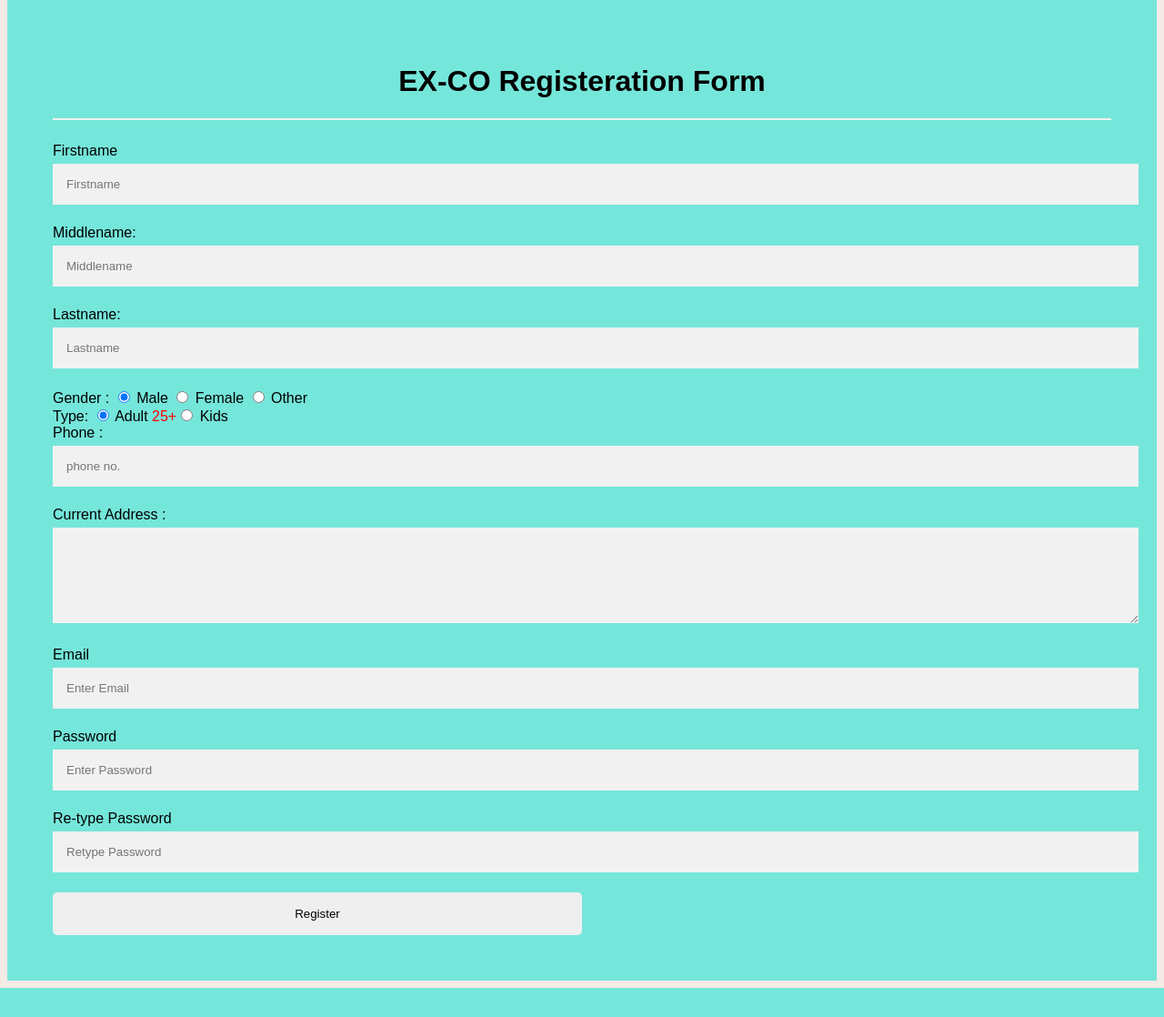
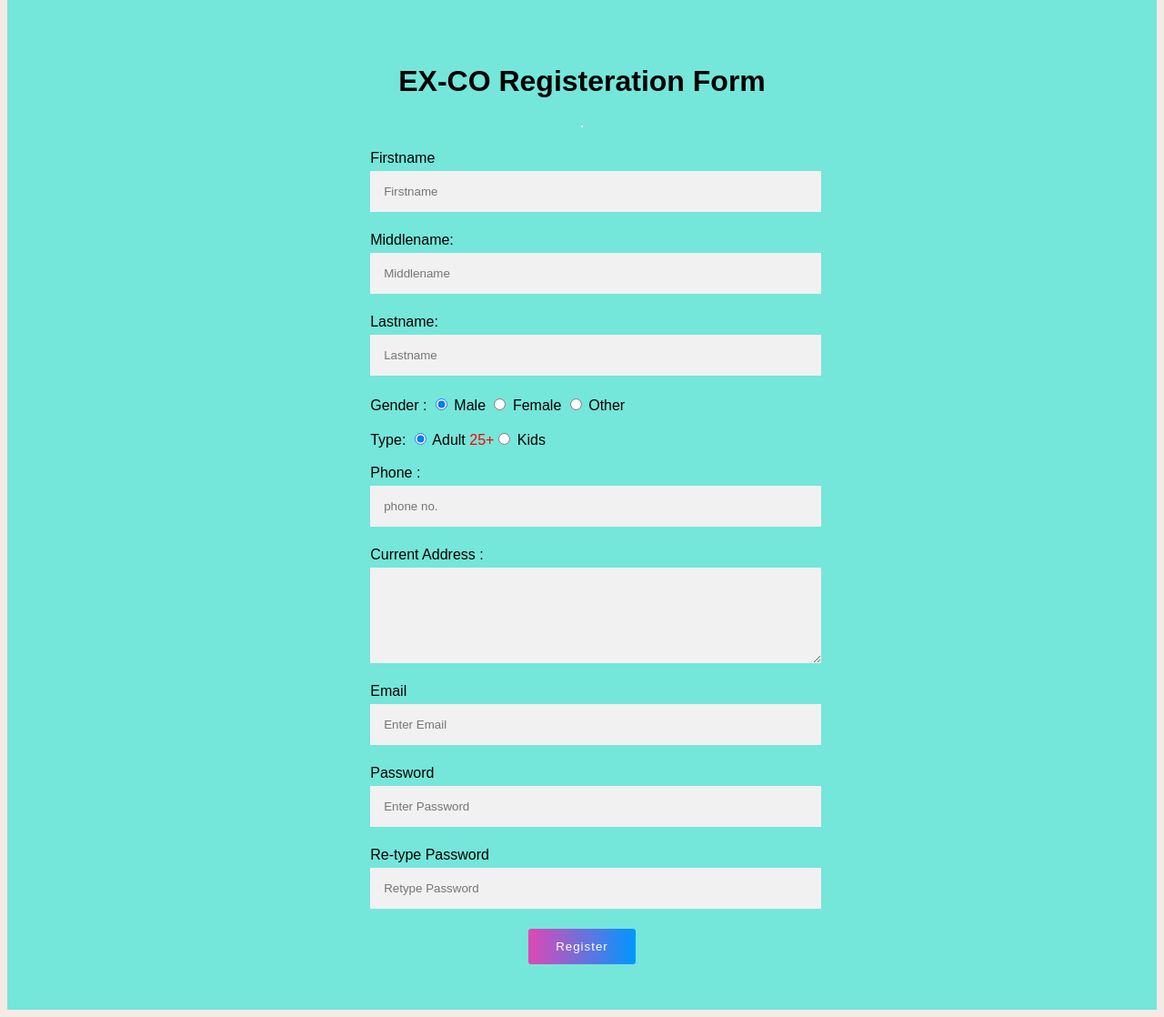
Before and after one commit to juhik7/Ex-Co, a PHP site: page /register.html in a window 1280 px wide; the page is wider, and only the part inside the window is pictured. Shown: the part 249-1367 px from the top of that part at 91% size. Before the commit the page ends 1335 px from the top of that part, so only its background shows below. Run offline with PHP 8.4, Linux system fonts and the light colour scheme.

Commit message:
Update log_in.css

```diff
--- a/css/log_in.css
+++ b/css/log_in.css
@@ -5,6 +5,13 @@ body{
 .container {
     padding: 50px;
   background-color:#75e6da ;
+}
+.form{
+  max-width: 40%;
+  margin: 0 auto;
+  display: flex;
+  flex-direction: column;
+
 }
 input[type=text], input[type=password], textarea {
   width: 100%;
@@ -15,7 +22,7 @@ input[type=text], input[type=password], textarea {
   background: #f1f1f1;
 }
 input[type=text]:focus, input[type=password]:focus {
-  background-color:  #05445e;
+  background-color:   #f2e6ff;
   outline: none;
 }
 div {
@@ -26,17 +33,16 @@ hr {
   margin-bottom: 25px;
 }
 .registerbtn {
-  text-align: center;
-  border-radius: 5px;
-  border: none;
-  cursor: pointer;
-  padding: 16px 30px;
-  width: 50%;
+  padding: 12px 30px;
+  border: 0;
+  background: linear-gradient(to right, #de48b5 0%,#0097ff 100%);
+  border-radius: 3px;
+  color: #fff;
+  letter-spacing: 1px;
+  margin: 0 auto;
+
 }
-.registerbtn:hover {
-    background-color: black;
-    color: white;
-}
+
 .login{
   text-align: center;
   border-radius: 5px;
```
